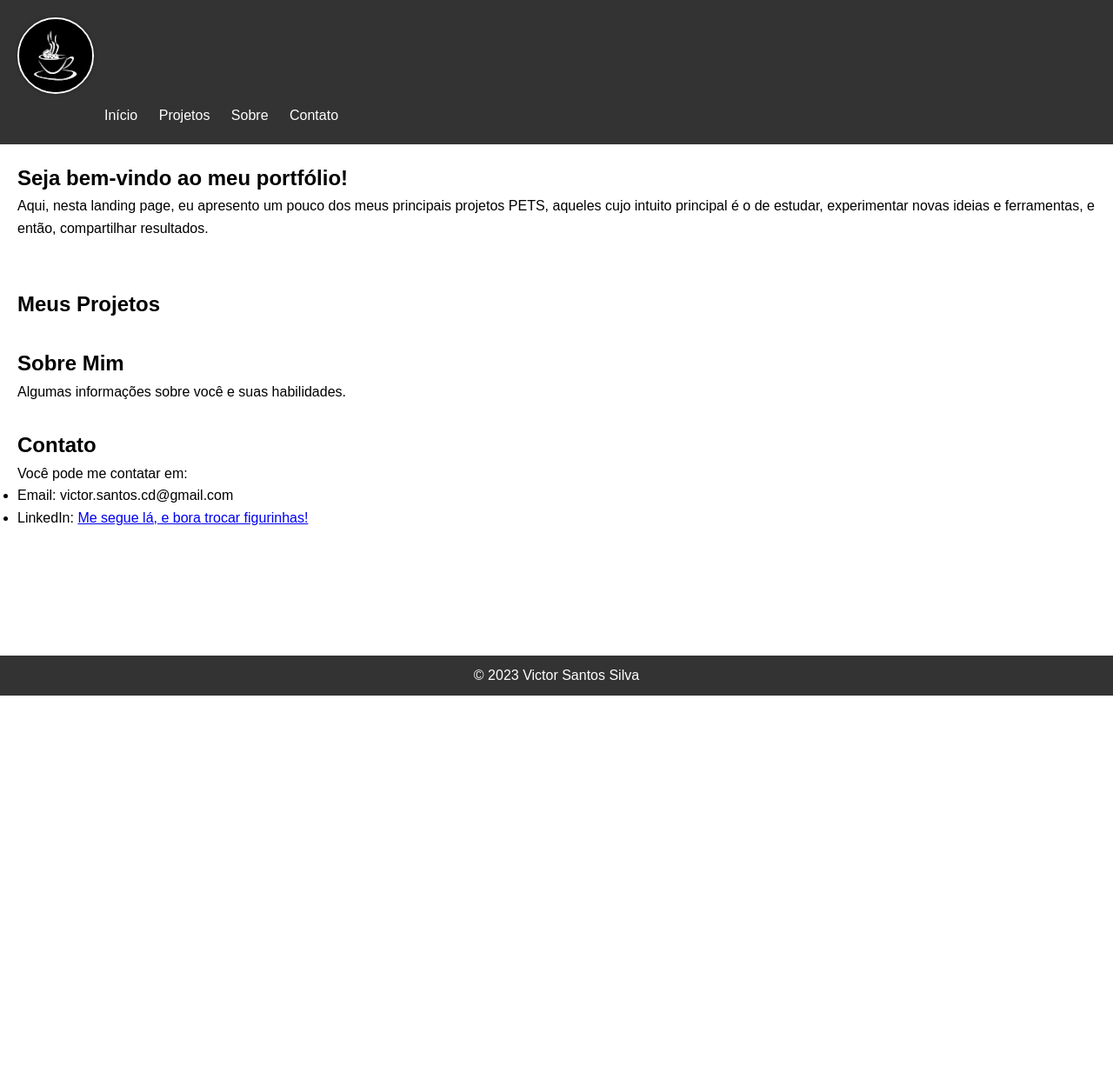
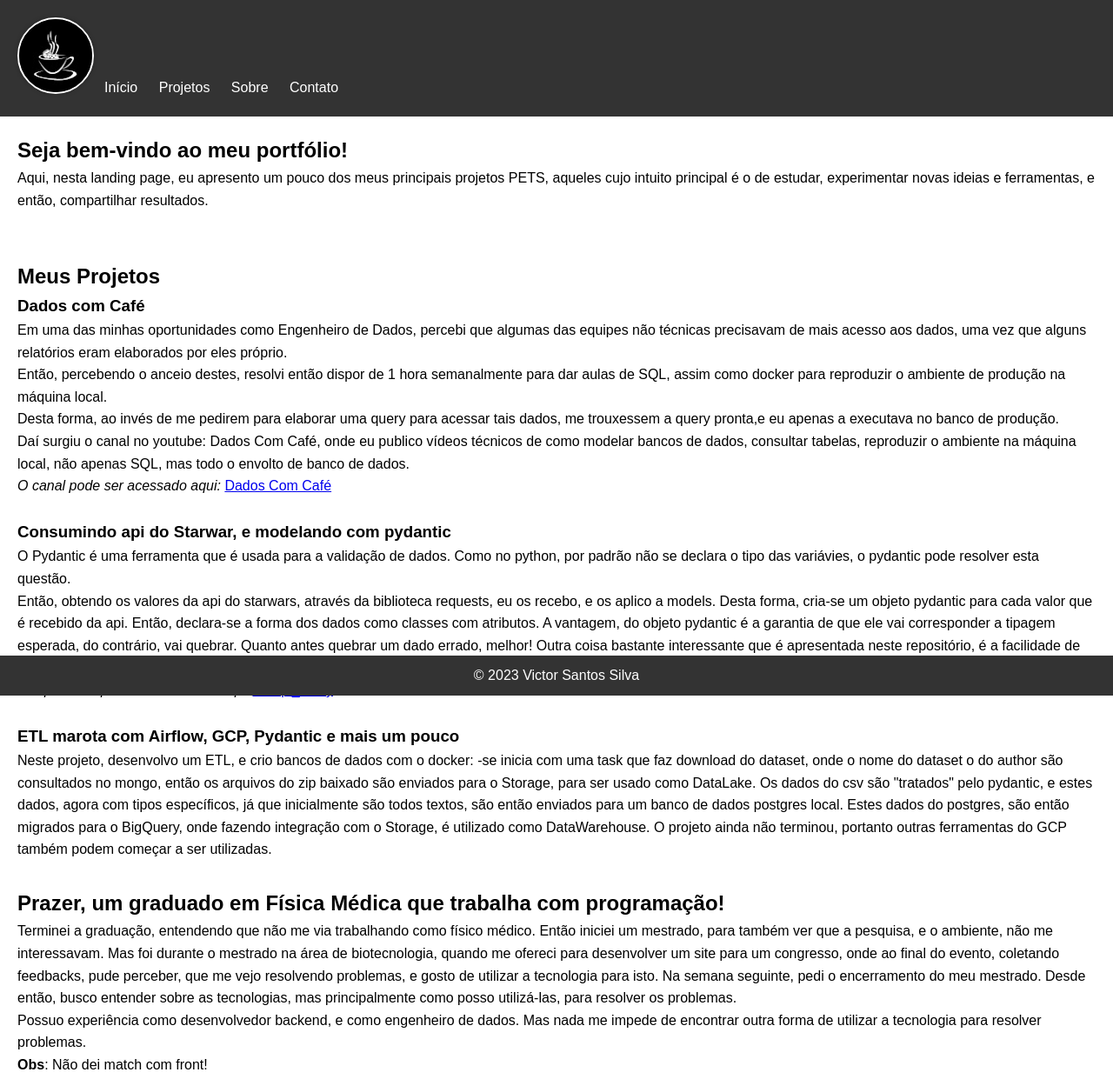
Before and after one commit to DadosComCafe/DadosComCafe.github.io, a plain HTML site: page index.html in a window 1280 px wide. Shown: the top 1241 px of the page at 87% size. Before the commit the page ends 800 px from the top, so only its background shows below. Drawn offline with Linux system fonts and the light colour scheme.

Commit message:
Apply styles

```diff
--- a/index.html
+++ b/index.html
@@ -31,11 +31,51 @@
 
     <section id="projetos">
       <h2>Meus Projetos</h2>
+      <ul class="lista-projetos">
+        <li>
+            <h3>Dados com Café</h3>
+            <p class="descricao">Em uma das minhas oportunidades como Engenheiro de Dados, percebi que algumas das equipes não técnicas precisavam de mais acesso aos dados, uma vez que alguns relatórios eram elaborados por eles próprio.</br>
+                Então, percebendo o anceio destes, resolvi então dispor de 1 hora semanalmente para dar aulas de SQL, assim como docker para reproduzir o ambiente de produção na máquina local.</br>
+                Desta forma, ao invés de me pedirem para elaborar uma query para acessar tais dados, me trouxessem a query pronta,e eu apenas a executava no banco de produção.</br>
+                Daí surgiu o canal no youtube: Dados Com Café, onde eu publico vídeos técnicos de como modelar bancos de dados, consultar tabelas, reproduzir o ambiente na máquina local, não apenas SQL, mas todo o envolto de banco de dados.</br>
+                <i>O canal pode ser acessado aqui:</i> <a href="https://www.youtube.com/@dadoscomcafe">Dados Com Café</a>
+            </p>
+        </li>
+        </br>
+        <li>
+            <h3>Consumindo api do Starwar, e modelando com pydantic</h3>
+            <p class="descricao">O Pydantic é uma ferramenta que é usada para a validação de dados. Como no python, por padrão não se declara o tipo das variávies, o pydantic pode resolver esta questão.</br>
+            Então, obtendo os valores da api do starwars, através da biblioteca requests, eu os recebo, e os aplico a models. Desta forma, cria-se um objeto pydantic para cada valor que é recebido da api. Então,
+            declara-se a forma dos dados como classes com atributos.
+            A vantagem, do objeto pydantic é a garantia de que ele vai corresponder a tipagem esperada, do contrário, vai quebrar. Quanto antes quebrar um dado errado, melhor!
+        Outra coisa bastante interessante que é apresentada neste repositório, é a facilidade de implementar herança entre os objetos pydantic, o que faz total sentido dependendo do tipo de dados.</br>
+            <i>O repositório pode ser acessado aqui:<a href="https://github.com/DadosComCafe/swapi_study"></i> swapi_study</a>
+        </p>
+        </li>
+    </br>
+        <li>
+            <h3>ETL marota com Airflow, GCP, Pydantic e mais um pouco</h3>
+            <p class="descricao">Neste projeto, desenvolvo um ETL, e crio bancos de dados com o docker: -se inicia com uma task que faz download do dataset, onde o nome do dataset o do author são consultados no mongo, então os arquivos do
+                zip baixado são enviados para o Storage, para ser usado como DataLake. Os dados do csv são "tratados" pelo pydantic, e estes dados, agora com tipos específicos, já que inicialmente são todos textos, são então enviados para um banco de
+                dados postgres local. Estes dados do postgres, são então migrados para o BigQuery, onde fazendo integração com o Storage, é utilizado como DataWarehouse. O projeto ainda não terminou, portanto outras ferramentas do GCP também podem começar a ser
+                utilizadas.
+            </p>
+        </li>
+      </ul>
     </section>
 
     <section id="sobre">
-      <h2>Sobre Mim</h2>
-      <p>Algumas informações sobre você e suas habilidades.</p>
+      <h2>Prazer, um graduado em Física Médica que trabalha com programação!</h2>
+      <p>Terminei a graduação, entendendo que não me via trabalhando como físico médico. Então iniciei um mestrado, para também ver que a pesquisa, e o ambiente, não me interessavam.
+        Mas foi durante o mestrado na área de biotecnologia, quando me ofereci para desenvolver um site para um congresso, onde ao final do evento, coletando feedbacks, pude perceber, que me vejo resolvendo problemas, e
+         gosto de utilizar a tecnologia para isto. Na semana seguinte, pedi o encerramento do meu mestrado.
+
+         Desde então, busco entender sobre as tecnologias, mas principalmente como posso utilizá-las, para resolver os problemas.
+      </br>
+      Possuo experiência como desenvolvedor backend, e como engenheiro de dados. Mas nada me impede de encontrar outra forma de utilizar a tecnologia para resolver problemas.
+    </br>
+    <b>Obs</b>: Não dei match com front!
+      </p>
     </section>
 
     <section id="contato">
@@ -43,10 +83,11 @@
       <p>Você pode me contatar em:</p>
       <ul>
         <li>Email: victor.santos.cd@gmail.com</li>
-        <li>LinkedIn: <a href="https://www.linkedin.com/in/victorsantossilva11/">Me segue lá, e bora trocar figurinhas!</a></li>
+        <li>LinkedIn: <a href="https://www.linkedin.com/in/victorsantossilva11/">victorsantossilva11</a> Me segue lá, e bora trocar figurinhas!</li>
       </ul>
     </section>
   </main>
+</br>
 
   <footer>
     <p>&copy; 2023 Victor Santos Silva</p>
--- a/style.css
+++ b/style.css
@@ -8,12 +8,6 @@
   body {
     font-family: Arial, sans-serif;
     line-height: 1.6;
-  }
-
-  header {
-    background-color: #333;
-    color: #fff;
-    padding: 1rem;
   }
 
   nav ul {
@@ -39,13 +33,13 @@
   }
 
   footer {
+    position: fixed;
+    bottom: 0;
+    width: 100%;
     background-color: #333;
     color: #fff;
     text-align: center;
     padding: 10px 0;
-    position: absolute;
-    bottom: 0;
-    width: 100%;
   }
 
   .logo {
@@ -70,5 +64,40 @@
   header {
     background-color: #333;
     color: #fff;
-    padding: 120px 0 20px 120px; /* Ajusta o espaçamento para o conteúdo */
+    padding: 88px 0 20px 120px; /* Ajusta o espaçamento para o conteúdo */
   }
+
+
+  .lista-projetos {
+    list-style: none;
+    padding: 0;
+    margin: 0;
+  }
+
+  /* .lista-projetos li {
+    margin-bottom: 20px;
+  }
+
+  .lista-projetos li:hover .descricao {
+    opacity: 1;
+    max-height: 100px;
+    margin-top: 10px;
+    overflow: hidden;
+    transition: max-height 0.3s ease-in-out, margin 0.3s ease-in-out;
+  }
+
+  .descricao {
+    display: block;
+    opacity: 0;
+    max-height: 0;
+    overflow: hidden;
+    transition: max-height 0.3s ease-in-out, margin 0.3s ease-in-out;
+  }
+
+  .lista-projetos h3:hover + .descricao {
+    opacity: 1;
+    max-height: 100px;
+    margin-top: 10px;
+    overflow: hidden;
+    transition: max-height 0.3s ease-in-out, margin 0.3s ease-in-out;
+  } */
```
